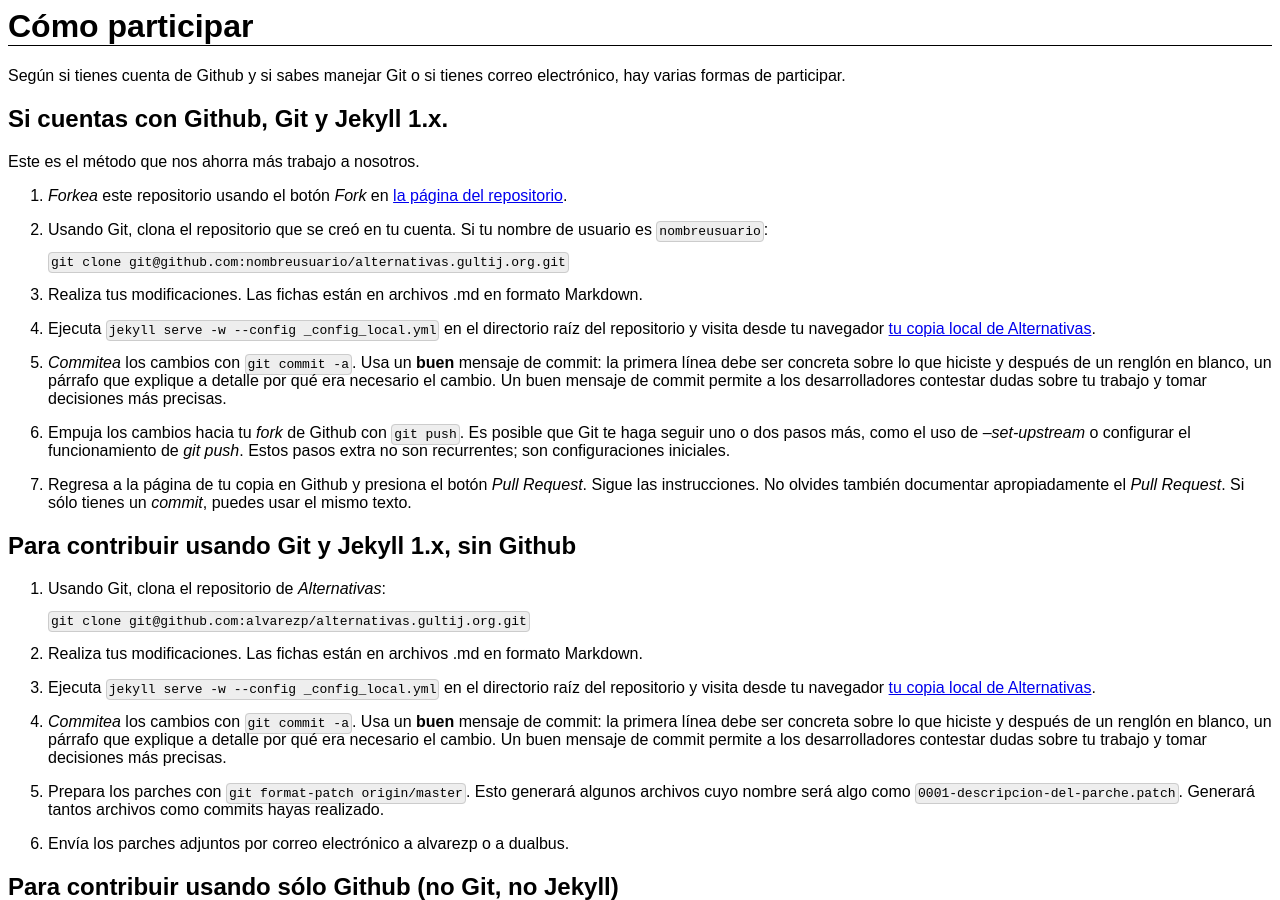
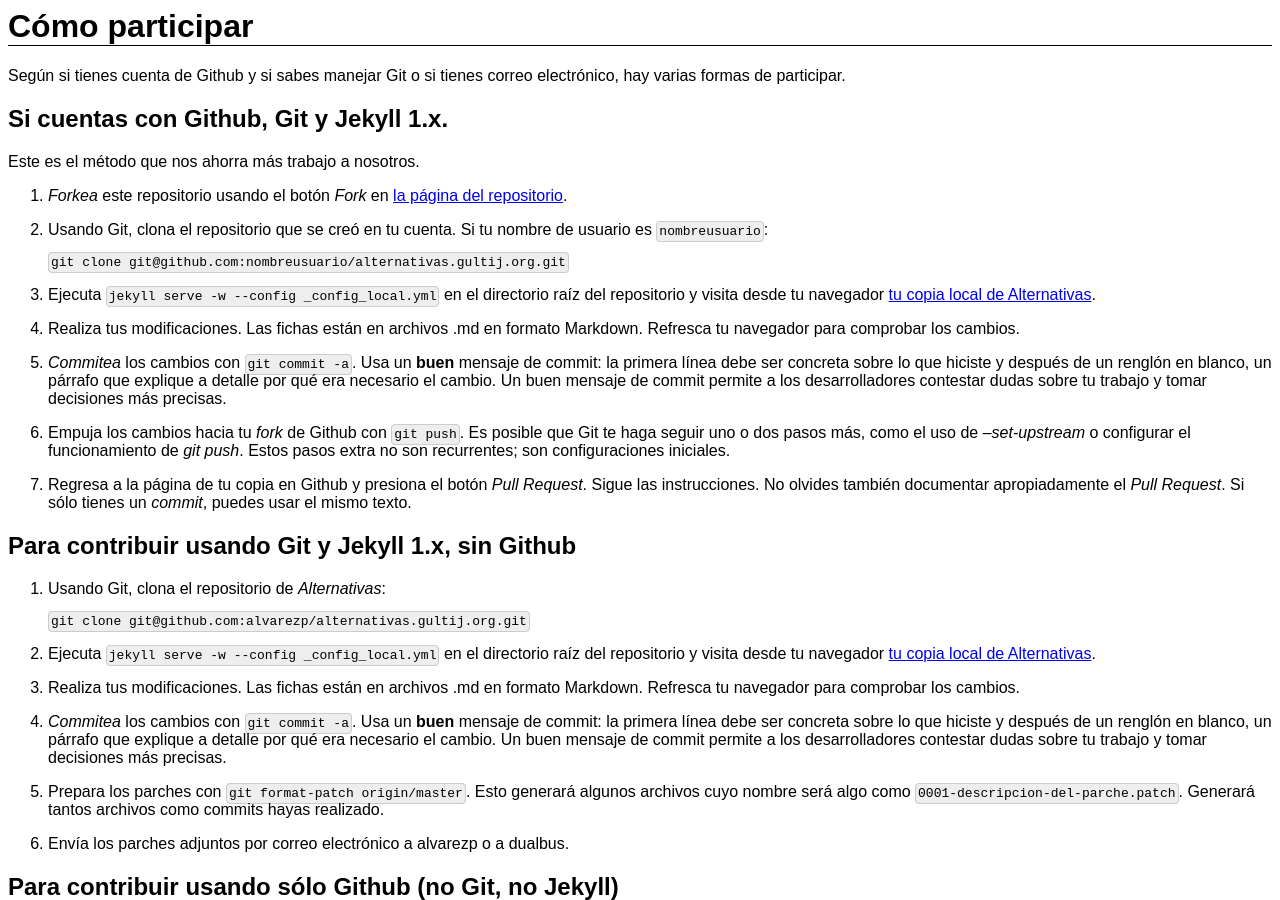
Before and after one commit to gultij/alternus.gultij.org, a Jekyll site: the page built from como-participar.md, in a window 1280 px wide and 900 px high. Built offline with Jekyll 4.4.1, drawn with Linux system fonts in a browser that asks for light colours.

Commit message:
como-participar: modificar hasta que esté jekyll serve cargado
Si primero sugierimos cargar Jekyll y después realizar modificaciones,
es más fácil sugerir el uso de 'Refresh' en el navegador para ir
vigilando los cambios hechos.

```diff
--- a/como-participar.md
+++ b/como-participar.md
@@ -17,9 +17,9 @@ Este es el método que nos ahorra más trabajo a nosotros.
 
    `git clone git@github.com:nombreusuario/alternativas.gultij.org.git`
 
-1. Realiza tus modificaciones. Las fichas están en archivos .md en formato Markdown.
+1. Ejecuta `jekyll serve -w --config _config_local.yml` en el directorio raíz del repositorio y visita desde tu navegador [tu copia local de Alternativas](http://localhost:4000).
 
-1. Ejecuta `jekyll serve -w --config _config_local.yml` en el directorio raíz del repositorio y visita desde tu navegador [tu copia local de Alternativas](http://localhost:4000).
+1. Realiza tus modificaciones. Las fichas están en archivos .md en formato Markdown. Refresca tu navegador para comprobar los cambios.
 
 1. *Commitea* los cambios con `git commit -a`. Usa un **buen** mensaje de commit: la primera línea debe ser concreta sobre lo que hiciste y después de un renglón en blanco, un párrafo que explique a detalle por qué era necesario el cambio. Un buen mensaje de commit permite a los desarrolladores contestar dudas sobre tu trabajo y tomar decisiones más precisas.
 
@@ -34,9 +34,9 @@ Este es el método que nos ahorra más trabajo a nosotros.
 
    `git clone git@github.com:alvarezp/alternativas.gultij.org.git`
 
-1. Realiza tus modificaciones. Las fichas están en archivos .md en formato Markdown.
+1. Ejecuta `jekyll serve -w --config _config_local.yml` en el directorio raíz del repositorio y visita desde tu navegador [tu copia local de Alternativas](http://localhost:4000).
 
-1. Ejecuta `jekyll serve -w --config _config_local.yml` en el directorio raíz del repositorio y visita desde tu navegador [tu copia local de Alternativas](http://localhost:4000).
+1. Realiza tus modificaciones. Las fichas están en archivos .md en formato Markdown. Refresca tu navegador para comprobar los cambios.
 
 1. *Commitea* los cambios con `git commit -a`. Usa un **buen** mensaje de commit: la primera línea debe ser concreta sobre lo que hiciste y después de un renglón en blanco, un párrafo que explique a detalle por qué era necesario el cambio. Un buen mensaje de commit permite a los desarrolladores contestar dudas sobre tu trabajo y tomar decisiones más precisas.
 
```
